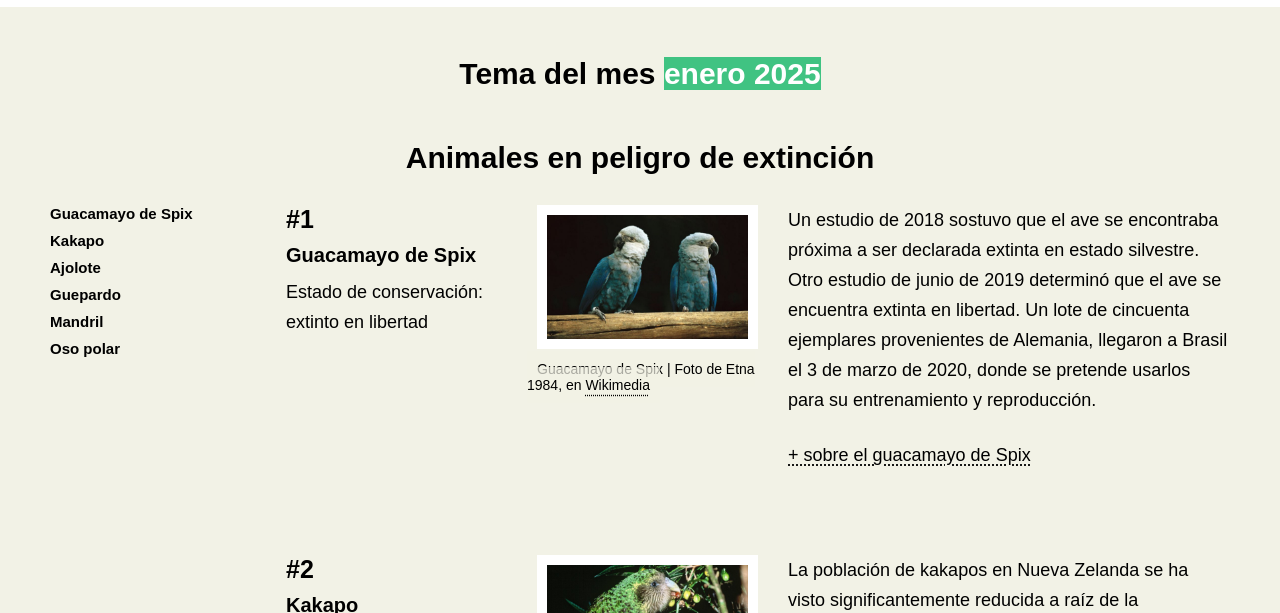
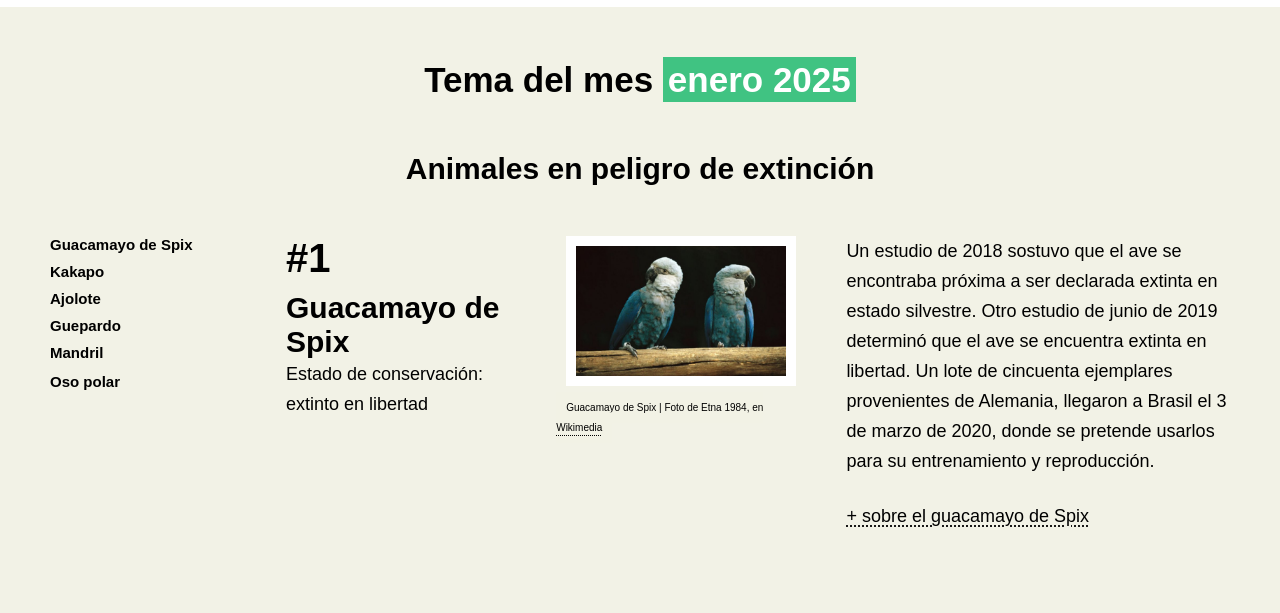
Before and after one commit to egarval/html_css_p3, a plain HTML site: page tema-del-mes.html in a window 1280 px wide. Shown: the part 116-729 px from the top of the page. Drawn offline with Linux system fonts and the light colour scheme.

Commit message:
Arreglos CSS parte tema del mes

```diff
--- a/css/estilos.css
+++ b/css/estilos.css
@@ -42,8 +42,8 @@ html {
 .containerMainFull {
     padding-top: 6rem;
     padding-bottom: 6rem;
-    padding-left: 1rem;
-    padding-right: 1rem;
+    padding-left: 1.5rem;
+    padding-right: 1.5rem;
 }
 
 
@@ -394,9 +394,9 @@ h3 a:hover {
 
 .navInterior li {
     /* Aumenta el tamaño de los elementos de la navegación interior */
-    font-size: 1.2rem;
+    font-size: 1.3rem;
     /* Se aumenta el peso de letra */
-    font-weight: bold;
+    font-weight: 700;
 }
 
 .navInterior a {
@@ -413,13 +413,19 @@ h3 a:hover {
 
 .llevaPunto::after {
     /* Colocar punto de separación */
-    margin: 0.5em;
+    margin: 0.2em;
     content: "\1F784";
     /* Color del punto separador */
     color: rgb(64, 195, 130);
     /* Evitar que el validador CSS tenga problemas */
     background-color: inherit;
 }
+
+.navInterior li:last-child {
+    /* Para alinear el texto 'Oso polar' con el resto de la navegación */
+    margin-top: 0.18rem;
+}
+
 
 /* NAVEGACION DE LA PAGINA post.html */
 
@@ -438,12 +444,12 @@ h3 a:hover {
     list-style: none;
 }
 
-.navPost li:nth-child(3) {
+.navPost li:last-child {
     /* Para alinear el texto con los enlaces en el menú de navegación */
     margin-top: -0.6rem;
 }
 
-.navPost li:nth-child(3)::after {
+.navPost li:last-child::after {
     /* Contenido vacío para que el texto permanezca alineado */
     content: "";
     /* Separación externa a la derecha */
@@ -684,7 +690,15 @@ header .resaltar {
     /* Se alinea en el centro */
     text-align: center;
     /* Tamaño del texto */
-    font-size: 3rem;
+    font-size: 3.5rem;
+}
+
+.tituloTemaMes {
+    /* Padding interno para alinear el texto Tema del mes enero 2025 en dispositivos móviles */
+    padding-left: 8rem;
+    padding-right: 8rem;
+    /* Interlineado para el texto en móvil */
+    line-height: 4.5rem;
 }
 
 /* Texto Animales en peligro de extinción */
@@ -693,6 +707,8 @@ header .resaltar {
     text-align: center;
     /* Tamaño del texto */
     font-size: 3rem;
+    /* Dejamos algo más de margen de separación entre el título y la navegación interior */
+    margin-bottom: 5rem;
 }
 
 
@@ -783,6 +799,8 @@ ol li {
 .numeroElemento {
     /* Margen inferior #[NUMERO] con el texto de abajo */
     margin-bottom: 1rem;
+    /* Tamaño de los números */
+    font-size: 4rem;
 }
 
 .numeroElemento::before {
@@ -792,7 +810,9 @@ ol li {
 
 .numeroElemento + h3 {
     /* Margen inferior con texto "Estado de conservación....*/
-    margin-bottom: 1rem;
+    margin-bottom: 0;
+    /* Tamaño del texto respecto al número */
+    font-size: 3rem;
 }
 
 .figuraTemaMes img {
@@ -809,6 +829,8 @@ ol li {
     margin-left: -1rem;
     /* Margen inferior respecto al texto */
     margin-bottom: 3rem;
+    /* Tamaño de los figcaption asociados las imágenes del tema del mes */
+    font-size: 1.1rem;
 }
 
 .figuraTemaMes figcaption cite {
@@ -830,6 +852,11 @@ abbr {
     color: rgb(255, 255, 255);
     /* Fondo de color para el mes y año en el titular de la página tema-del-mes.html */
     background-color: rgb(64, 195, 130);
+    /* Márgenes internos para poder resaltar más el subrayado verde */
+    padding-top: 0.3rem;
+    padding-bottom: 0.3rem;
+    padding-left: 0.5rem;
+    padding-right: 0.5rem;
 }
 
 /* DIV separador de contenidos del post.html con los enlaces de interés */
@@ -1166,17 +1193,22 @@ abbr {
         display: flex;
         flex-direction: row;
         /* Separación entre los elementos */
-        gap: 3rem;
+        gap: 5rem;
     }
 
     .numeracionTemaMes {
         /* Proporción que ocupa la numeración de la sección del tema del mes */
-        flex:0.25;
+        flex:0.3;
     }
 
     .figuraTemaMes {
         /* Proporción que ocupa la figura de la sección del tema del mes */
-        flex:0.25
+        flex:0.3
+    }
+
+    .textoTemaMes {
+        /* Proporción que ocupa el texto de la sección del tema del mes */
+        flex:0.40
     }
 
     .figuraTemaMes img {
@@ -1184,6 +1216,13 @@ abbr {
         padding: 1rem;
     }
 
+    .figuraTemaMes figcaption cite{
+        /* Se reduce el tamaño de la cita de las imágenes en la sección del tema de mes */
+        font-size: 1rem;
+        /* Interlineado por si no cabe la cita en una sola línea al disminuir el tamaño */
+        line-height: 2rem;
+    }
+
     .textoTemaMes {
         /* Proporción que ocupa el texto de la sección del tema del mes */
         flex:0.5;
```
